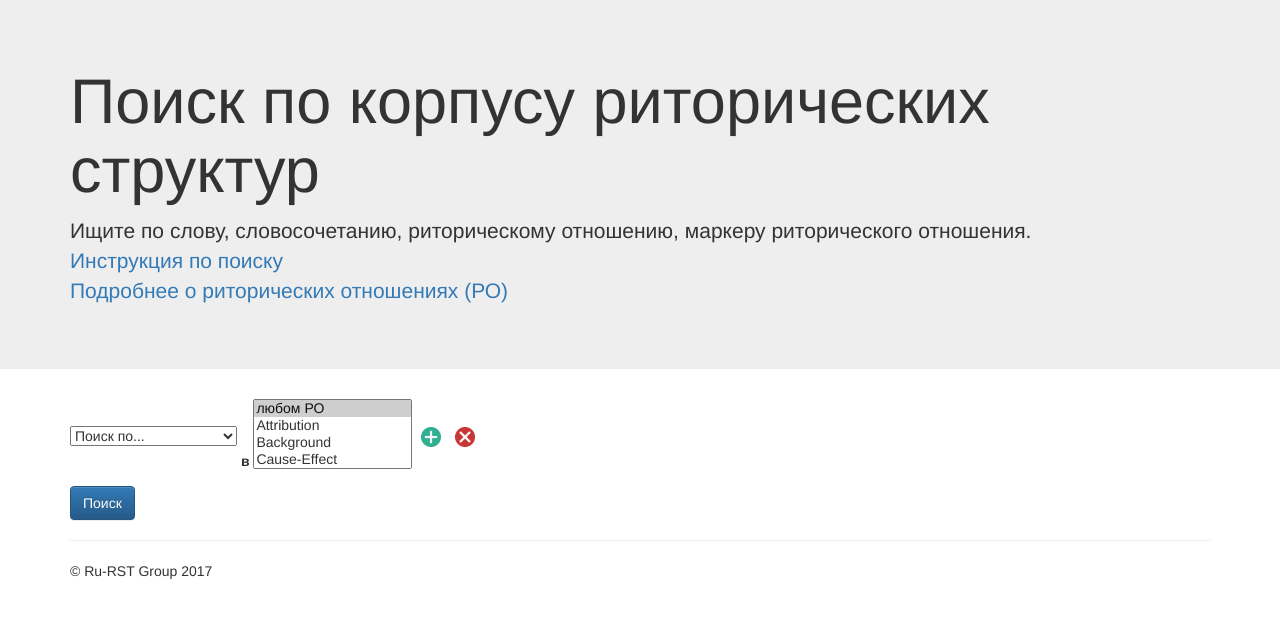
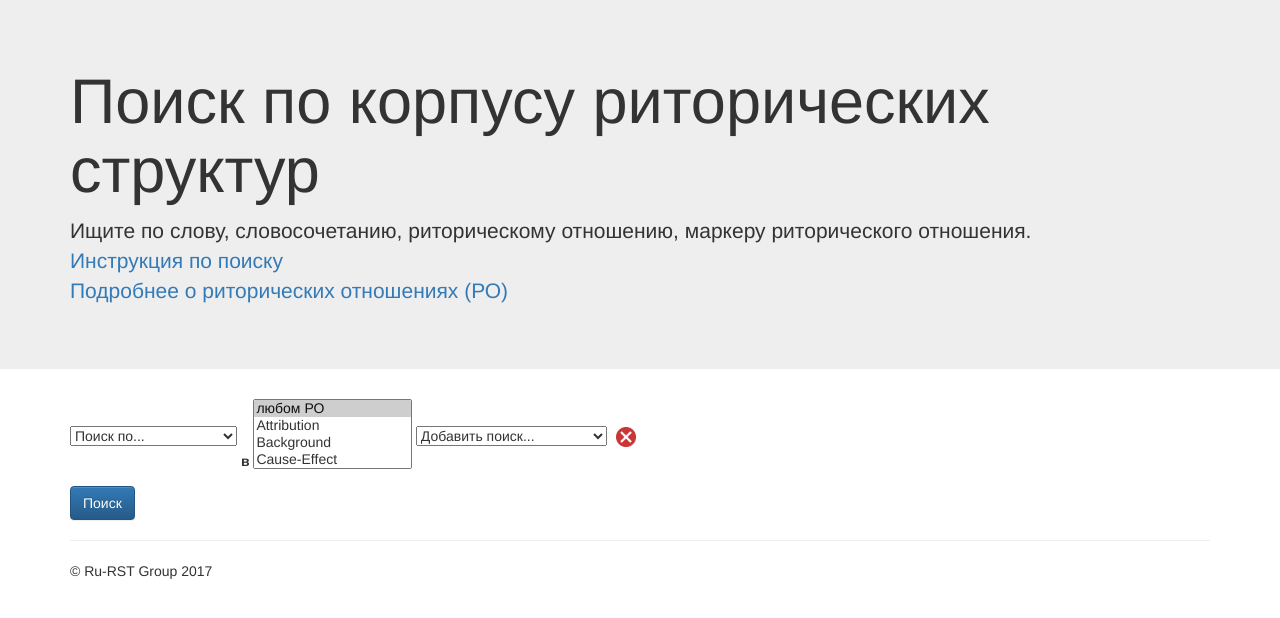
Before and after one commit to IraPS/Ru-RST-corpus, a Flask app: page /search.html in a window 1280 px wide. Shown: the part 51-669 px from the top of the page. Run offline with Flask 2, Linux system fonts and the light colour scheme; some libraries are stand-ins or nearby versions.

Commit message:
add options to "add"

```diff
--- a/backend/templates/search.html
+++ b/backend/templates/search.html
@@ -49,7 +49,12 @@
 					<option value="solutionhood">Solutionhood</option>
 				</select>
 			</div>
-			<a href="#" class="add"><img src="/static/img/plus_green.png" style="display: inline-block;height:30px;padding:5px;" alt="add more" class="img-responsive"/></a>
+			<select class="add_search">
+				<option value="none" selected>Добавить поиск...</option>
+				<option value="same_edu_and">В той же ЭДЕ, "AND"</option>
+				<option value="same_edu_or">В той же ЭДЕ, "OR"</option>
+				<option value="next_edu_and">В следующей ЭДЕ, "AND"</option>
+			</select>
 			<a href="#" class="closeimg"><img src="/static/img/close_red.png" style="display: inline-block;height:30px;padding:5px;" alt="delete" class="img-responsive"/></a>
 		</div>
 		<p />
```
